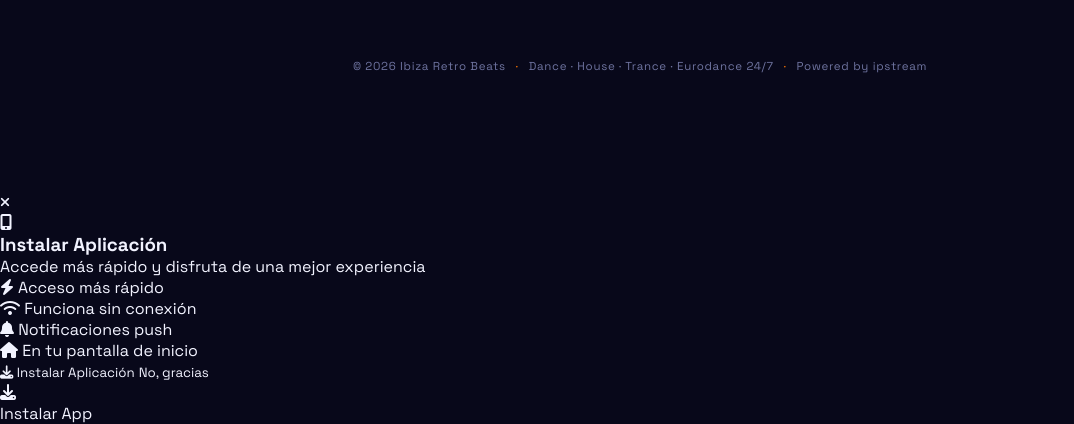
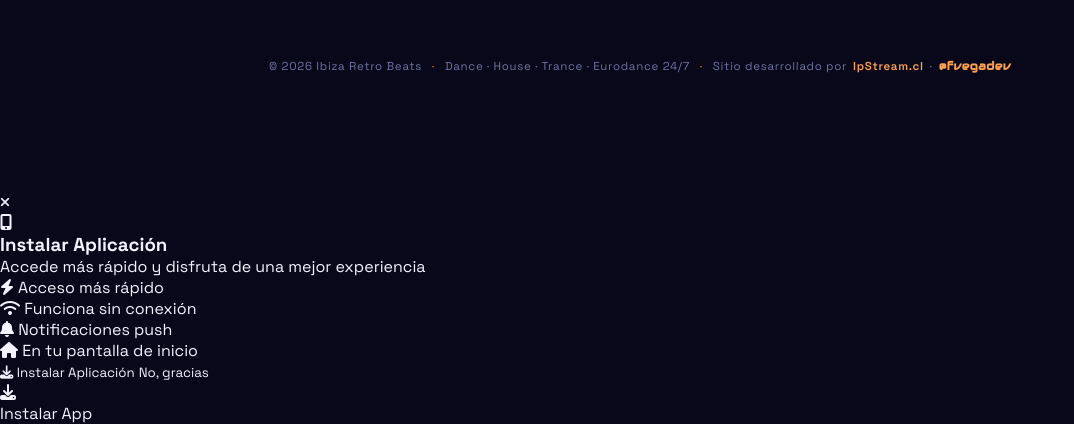
Before and after one commit to FelipeVegaEsparza/ibizaretro, a website with bundled scripts: page templates/ibizaretro/index.html in a window 1280 px wide. Shown: the part 8455-8879 px from the top of the page, without its empty margins (0-1074 px from the left). Built offline with nearby package versions, Linux system fonts and the light colour scheme; no server answers.

Commit message:
feat(footer): add IpStream.cl + @fvegadev credit
Replace the old 'Powered by ipstream' plain text with two styled
links that match the rest of the retro-futurist design:

- 'Sitio desarrollado por IpStream.cl' → links to https://ipstream.cl
- '@fvegadev' → links to the GitHub profile

Both links use the .foot-credit CSS class with:
- neon-soft color (--nrg-soft) that brightens to full --nrg on hover
- a gradient underline that grows from 0 to 100% on hover
- text-shadow glow that builds up on hover
- font-display for @fvegadev so the handle matches the brand

```diff
--- a/templates/ibizaretro/assets/css/style.css
+++ b/templates/ibizaretro/assets/css/style.css
@@ -1886,6 +1886,39 @@
 }
 .foot-sep { color: var(--nrg); }
 
+.foot-credit {
+  display: inline-flex;
+  align-items: center;
+  flex-wrap: wrap;
+  gap: 6px;
+}
+.foot-credit a {
+  position: relative;
+  color: var(--nrg-soft);
+  font-weight: 600;
+  transition: color 0.25s, text-shadow 0.25s;
+}
+.foot-credit a::after {
+  content: '';
+  position: absolute;
+  left: 0;
+  bottom: -2px;
+  width: 0;
+  height: 1px;
+  background: linear-gradient(90deg, var(--nrg), var(--magenta));
+  transition: width 0.3s cubic-bezier(0.16, 1, 0.3, 1);
+}
+.foot-credit a:hover {
+  color: var(--nrg);
+  text-shadow: 0 0 12px rgba(255, 119, 0, 0.4);
+}
+.foot-credit a:hover::after { width: 100%; }
+
+.foot-handle {
+  font-family: var(--f-display);
+  letter-spacing: 0.04em;
+}
+
 /* ============================================================
    DOCK NAV
    ============================================================ */
--- a/templates/ibizaretro/index.html
+++ b/templates/ibizaretro/index.html
@@ -820,7 +820,12 @@
         <span class="foot-sep">·</span>
         <span>Dance · House · Trance · Eurodance 24/7</span>
         <span class="foot-sep">·</span>
-        <span>Powered by ipstream</span>
+        <span class="foot-credit">
+          Sitio desarrollado por
+          <a href="https://ipstream.cl" target="_blank" rel="noopener">IpStream.cl</a>
+          ·
+          <a href="https://github.com/fvegadev" target="_blank" rel="noopener" class="foot-handle">@fvegadev</a>
+        </span>
       </footer>
     </main>
 
```
